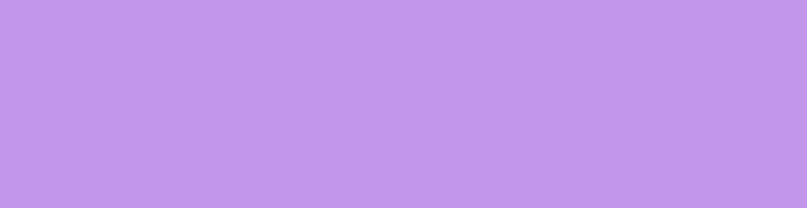
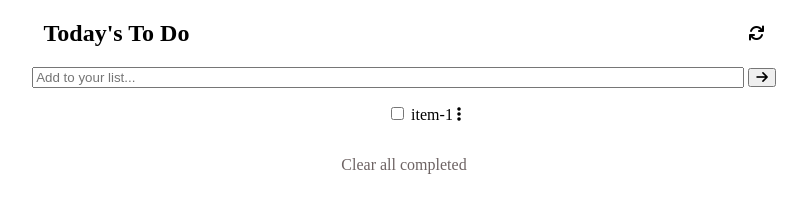
Before and after one commit to yigitm/todo-list, a website built with webpack: page src/index.html in a window 1280 px wide. Shown: the whole page, without its empty margins (236-1043 px from the left). Built offline with nearby package versions, Linux system fonts and the light colour scheme.

Commit message:
Add style to index

```diff
--- a/src/index.html
+++ b/src/index.html
@@ -4,7 +4,38 @@
     <meta charset="UTF-8" />
     <meta name="viewport" content="width=device-width, initial-scale=1.0" />
     <meta http-equiv="X-UA-Compatible" content="ie=edge" />
-    <title>Document</title>
+    <link
+      rel="stylesheet"
+      href="https://cdnjs.cloudflare.com/ajax/libs/font-awesome/6.0.0-beta3/css/all.min.css"
+      integrity="sha512-Fo3rlrZj/k7ujTnHg4CGR2D7kSs0v4LLanw2qksYuRlEzO+tcaEPQogQ0KaoGN26/zrn20ImR1DfuLWnOo7aBA=="
+      crossorigin="anonymous"
+      referrerpolicy="no-referrer"
+    />
+    <title>To Do List</title>
   </head>
-  <body></body>
+  <body>
+    <main>
+      <section class="todo-head">
+        <h1>Today's To Do</h1>
+        <i class="fas fa-sync fa-1x"></i>
+      </section>
+
+      <section class="todo-list"></section>
+      <form action="submit">
+        <input type="text" id="task-input" placeholder="Add to your list..." />
+        <button class="fas fa-arrow-right"></button>
+      </form>
+
+        <ul>
+          <input type="checkbox" name="" id="" />
+          <li>item-1</li>
+          <i class="fas fa-ellipsis-v fa-1x"></i>
+        </ul>
+      </section>
+
+      <section class="clear">
+        <p>Clear all completed</p>
+      </section>
+    </main>
+  </body>
 </html>
--- a/src/style.css
+++ b/src/style.css
@@ -2,5 +2,33 @@ body {
   margin: 0;
   padding: 0;
   box-sizing: border-box;
-  background-color: rgb(194, 150, 235);
 }
+
+main,
+.todo-head {
+  display: flex;
+  align-items: center;
+}
+
+main {
+  flex-direction: column;
+}
+
+ul li {
+  display: inline;
+  list-style: none;
+}
+
+#task-input {
+  width: 55vw;
+}
+
+.todo-head {
+  width: 100%;
+  justify-content: space-around;
+  flex-direction: row;
+}
+
+.clear {
+  color: rgb(109, 99, 99);
+}
--- a/webpack.config.js
+++ b/webpack.config.js
@@ -7,6 +7,7 @@ module.exports = {
   devServer: {
     static: './dist',
   },
+  watch: true,
   plugins: [
     new HtmlWebpackPlugin({
       template: './src/index.html',
```
Also changed, not shown: dist/index.html, dist/main.js.
